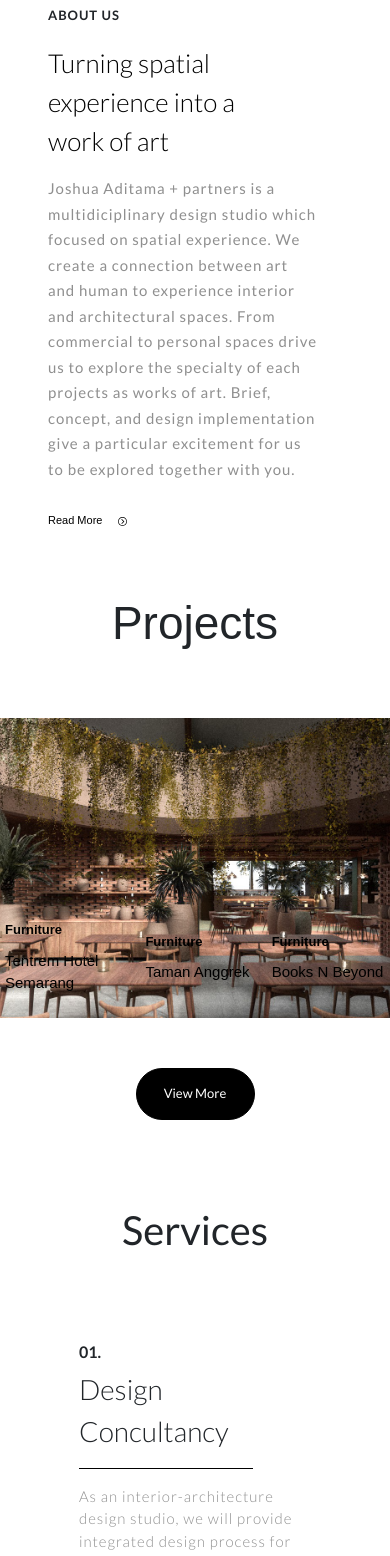
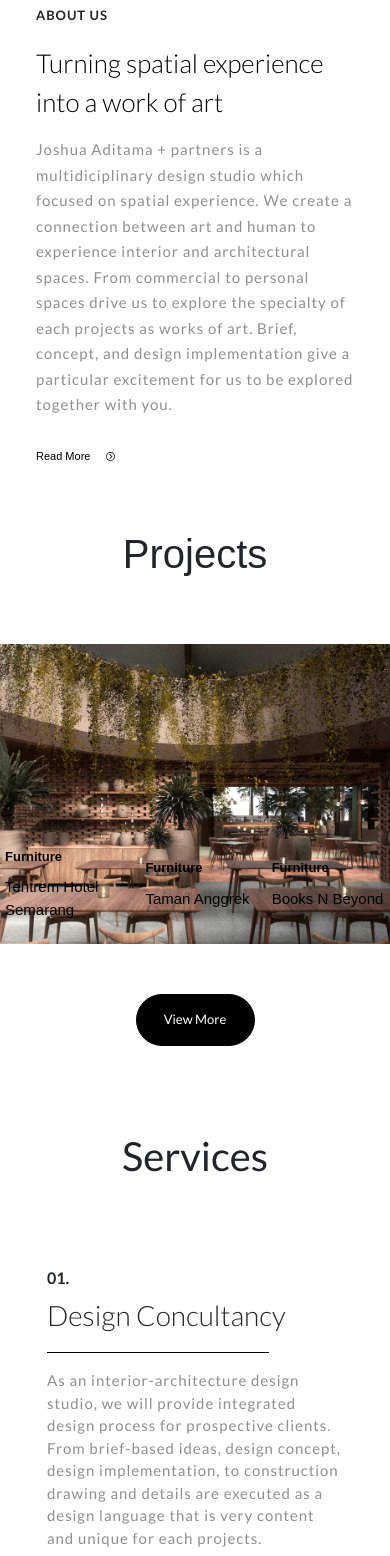
Before and after one commit to TommyBoentoro/joshua_aditama, a React (Create React App) app: page / in a window 390 px wide. Shown: the part 360-1916 px from the top of the page. Built offline with nearby package versions, Linux system fonts and the light colour scheme.

Commit message:
Revisi margin dan font

```diff
--- a/src/Pages/ContactUs.jsx
+++ b/src/Pages/ContactUs.jsx
@@ -30,7 +30,7 @@ class ContactUs extends React.Component{
         return(
             <div className="container  px-md-3 px-0" >
                 <div >
-                    <div className="d-flex flex-row  px-md-3 px-sm-0 px-5 fontlato container justify-content-center paddingcontact" >
+                    <div className="d-flex flex-row  px-md-3 px-sm-0 px-4 fontlato container justify-content-center paddingcontact" >
                         <div className="col-md-10 col-sm-12 ">
                                 <div className="row">
                                     <div className="col-sm-4 col-12">
--- a/src/Pages/Home.jsx
+++ b/src/Pages/Home.jsx
@@ -84,14 +84,14 @@ class Home extends React.Component{
 
                <div className="container px-md-3 px-sm-0 px-3 marginhome d-flex justify-content-center" >
                         <div className="col-sm-10 col-12  px-md-3 px-sm-0 px-3" >
-                            <div className="col-md px-md-3 px-sm-0 px-3">
+                            <div className="col-md px-md-3 px-sm-0 px-1">
                                 <div className="fontlato fontAbout" >
                                     ABOUT US
                                 </div>
-                                <div className= "fontlato col-md-7 col-10 px-0 fontHeadingHome">
+                                <div className= "fontlato col-md-8  col-12 px-0 fontHeadingHome">
                                     Turning spatial experience into a work of art
                                 </div>
-                                <div className="fontlato col-11 px-0 fontHomeBody">
+                                <div className="fontlato col-12 col-sm-11 px-0 fontHomeBody">
                                 Joshua Aditama + partners is a multidiciplinary design studio which focused on spatial experience.
                                 We create a connection between art and human to experience interior and architectural spaces.
                                 From commercial to personal spaces drive us to explore the specialty of each projects as works of art.
@@ -115,7 +115,7 @@ class Home extends React.Component{
 
 
             <div className="container marginproject">
-                <div className="d-flex justify-content-center" style={{fontSize:"46px", fontWeight:"400"}}>
+                <div className="d-flex justify-content-center fontprojecthome">
                     Projects
                 </div>
             </div>
@@ -187,8 +187,8 @@ class Home extends React.Component{
                         <div className="fontservice-studio" style={{ fontWeight:"400"}}>
                             Services
                         </div>
-                        <div className=" col-md-12 col-lg-10 col-12 px-md-3 px-sm-0 px-4 margintopcard" >
-                            <div className="col d-sm-flex px-md-3 px-sm-0 px-4">
+                        <div className=" col-md-12 col-lg-10 col-12 px-md-3 px-sm-0 px-0 margintopcard" >
+                            <div className="col d-sm-flex px-md-3 px-sm-0 px-3">
                                 <div className="col-md-6  px-md-3 px-sm-2 px-3 ">
                                     <div style={{fontSize:"16px", fontWeight:"700"}}> {/* CARD */}
                                         01.
@@ -199,7 +199,7 @@ class Home extends React.Component{
                                     <div className="col-md-6 col-9 mt-md-4 mt-3 garis" >
                                         {/* Garis */}
                                     </div>
-                                    <div className="textcard-body mt-md-4 mt-3 " style={{ fontWeight:"300", color:"#8F8F8F",letterSpacing:"0.025cm"}}>
+                                    <div className="textcard-body mt-md-4 mt-3 " style={{color:"#8F8F8F",letterSpacing:"0.025cm"}}>
                                     As an interior-architecture design studio, we will provide integrated design process for prospective clients.
                                     From brief-based ideas, design concept, design implementation, to construction drawing and details are executed as a design
                                     language that is very content and unique for each projects.
@@ -215,7 +215,7 @@ class Home extends React.Component{
                                     <div className="col-md-6 col-9 mt-md-4 mt-3 garis">
                                         {/* Garis */}
                                     </div>
-                                    <div className="textcard-body  mt-md-4 mt-3" style={{fontWeight:"300", color:"#8F8F8F",letterSpacing:"0.025cm"}}>
+                                    <div className="textcard-body  mt-md-4 mt-3" style={{color:"#8F8F8F",letterSpacing:"0.025cm"}}>
                                     Providing a one-stop building solution for prospective clients in various scale.
                                     With a strong design language and on-site experiences, we are ready to work simultaneously
                                     with our competent and experienced partners.
--- a/src/Pages/Project.jsx
+++ b/src/Pages/Project.jsx
@@ -295,7 +295,7 @@ class Project extends React.Component{
                            <div className="fonttitle">
                                 SPM
                            </div>
-                           <div className=" fontbodyproject">
+                           <div className="fontbodyproject">
                                 Lorem ipsum dolor sit amet, consectetur adipiscing elit.
                            </div>
                         </div>
--- a/src/Supports/homeresponsive.css
+++ b/src/Supports/homeresponsive.css
@@ -5,6 +5,11 @@
 
 .marginproject{
     margin-top: 140px;
+}
+
+.fontprojecthome{
+    font-size: 46px;
+    font-weight: 400;
 }
 
 .marginhome{
@@ -85,6 +90,11 @@
 
 /* Medium */
 @media (max-width:768px) {
+
+    .fontprojecthome{
+        font-size: 30px;
+        font-weight: 400;
+    }
 
     .bgsliderhome{
         width: 100%;
@@ -183,6 +193,11 @@
         margin-top: 60px;
     }
 
+    .fontprojecthome{
+        font-size: 40px;
+        font-weight: 400;
+    }
+
     .fontAbout {
         font-size: 13px;
         font-weight: 700;
--- a/src/Supports/navbar.css
+++ b/src/Supports/navbar.css
@@ -20,6 +20,7 @@ body{
     font-weight: 700;
     font-size: 16px;
     text-decoration: none;
+    text-transform: uppercase;
 }
 
 .navbarbody{
@@ -135,6 +136,7 @@ nav ul li a:hover{
         color: black;
         font-weight: 700;
         font-size: 14px;
+        text-transform: uppercase;
     }
 
     .marginnavbarmiddle{
@@ -210,6 +212,7 @@ nav ul li a:hover{
     .fontnavbar{
         font-weight: 300;
         font-size: 32px;
+        text-transform:none;
     }
 
     .fontnavbar:hover {
--- a/src/Supports/projectDetail.css
+++ b/src/Supports/projectDetail.css
@@ -201,6 +201,7 @@
     .fontbody{
         font-size: 15px;
         margin-top: 30px;
+        font-weight: 400;
     }
 
     .fontproject{
@@ -211,6 +212,7 @@
 
     .fontbody-dua{
         font-size: 15px;
+        font-weight: 400;
     }
 
     .slickheight{
--- a/src/Supports/projectResponsive.css
+++ b/src/Supports/projectResponsive.css
@@ -149,16 +149,19 @@
 
     .fontcategory{
         font-size: 12px;
+        color: #8F8F8F;
     }
 
     .fonttitle{
         font-size: 16px;
         margin-top: 12px;
+        color: #8F8F8F;
     }
 
     .fontbodyproject{
         font-size: 12px;
-        color: black;
+        color: #8F8F8F;
+
     }
 
 
--- a/src/Supports/responsive.css
+++ b/src/Supports/responsive.css
@@ -151,6 +151,7 @@
     .textcard-body{
         font-size: 17px;
         width: 90%;
+        font-weight: 300;
     }
 
     .textcard-heading{
@@ -254,6 +255,7 @@
     .textcard-body{
         font-size: 12px;
         width: 100%;
+        font-weight: 300;
     }
 
     .paddingcontact{
@@ -388,7 +390,7 @@
 
     .fontbodystudio{
         font-size: 16px;
-        font-weight: 300;
+        font-weight: 400;
         letter-spacing: 0.025cm;
         margin-top: 30px;
         color: #8F8F8F;
@@ -413,6 +415,8 @@
 
     .textcard-body{
         font-size: 15px;
+        font-weight: 400;
+        letter-spacing: 0.025cm;
     }
 
     .textcard-heading{
--- a/src/components/Navbar.jsx
+++ b/src/components/Navbar.jsx
@@ -51,17 +51,17 @@ class Navbar extends React.Component{
                             </div>
                             <div className = {this.state.clicked ? `navbarbody active` : `navbarbody`}>
                                 <div>
-                                    <a href="/" className="fontlato fontnavbar displayhomenavbar" style={{color:"black"}}> HOME</a>
+                                    <a href="/" className="fontlato fontnavbar displayhomenavbar" style={{color:"black"}}> Home</a>
                                 </div>
                                 <div>
-                                    <a href="/project" className="fontlato fontnavbar " style={{color:"black"}}> PROJECT </a>
+                                    <a href="/project" className="fontlato fontnavbar " style={{color:"black"}}> Project </a>
                                 </div>
                                 <div className="marginnavbarmiddle">
-                                    <a href="/studio" className="fontlato fontnavbar" style={{color:"black"}} > STUDIO </a>
+                                    <a href="/studio" className="fontlato fontnavbar" style={{color:"black"}} > Studio </a>
 
                                 </div>
                                 <div >
-                                    <a href="/contactus" className="fontlato fontnavbar" style={{color:"black"}} > CONTACT</a>
+                                    <a href="/contactus" className="fontlato fontnavbar" style={{color:"black"}} > Contact</a>
                                 </div>
                             </div>
                             <div className="menu-toggle" onClick={this.handleClick}>
```
Also changed, not shown: src/Pages/Studio.jsx (+5 -5 lines), src/Pages/projectDetail.jsx (+6 -6 lines), 1 other file (tests, documents, lock files or other folders).
